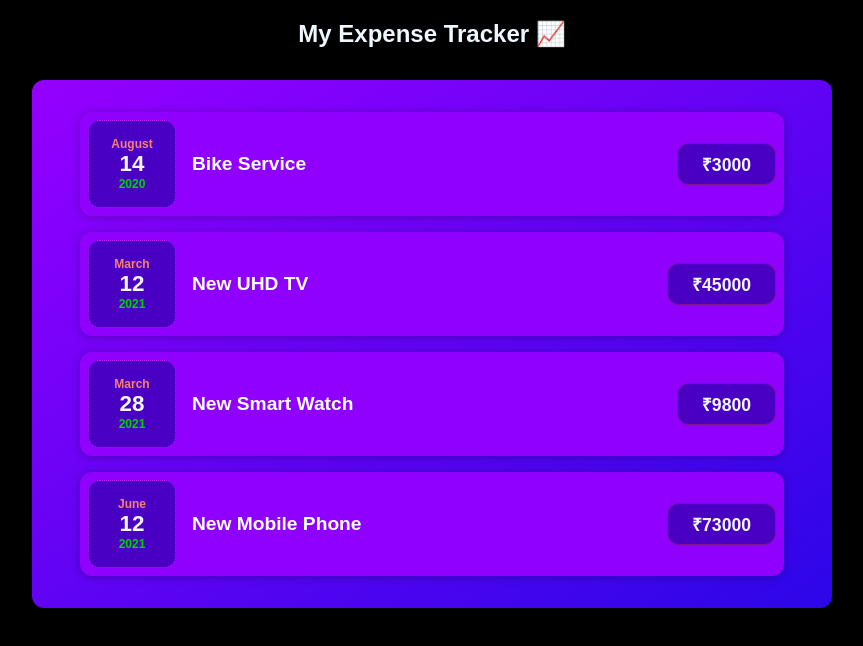
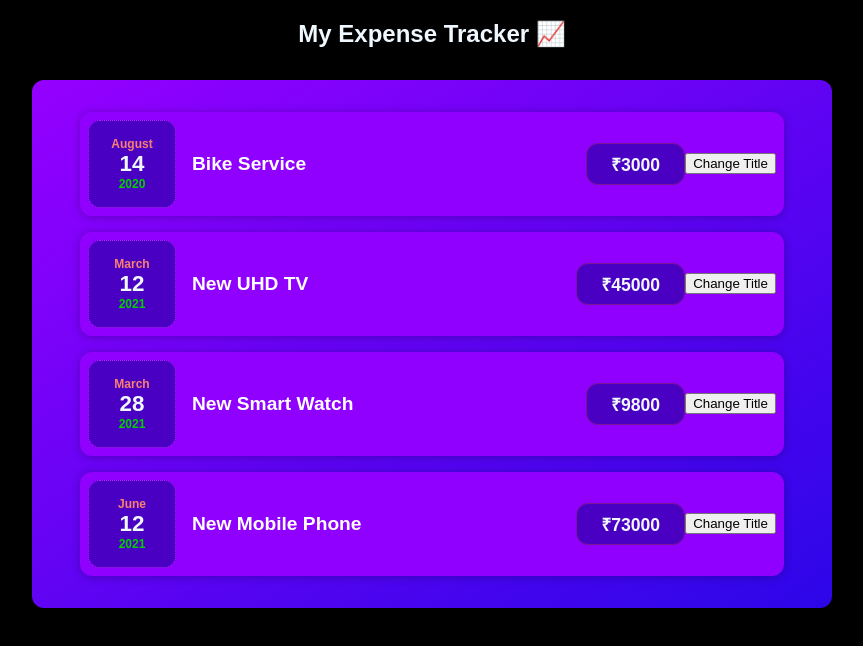
Before and after one commit to sksuraj17/react_learn, a JavaScript app: page / in a window 1280 px wide. Shown: the top 646 px of the page, without its empty margins (208-1071 px from the left). Built offline with nearby package versions, Linux system fonts and the light colour scheme; a web font is replaced by a local one.

Commit message:
Update ExpenseItem.js

```diff
--- a/src/components/Expenses/ExpenseItem.js
+++ b/src/components/Expenses/ExpenseItem.js
@@ -3,11 +3,15 @@ import Card from "../UI/Card";
 import "../../styles/ExpenseItem.css";
 
 const ExpenseItem = (props) => {
+  const clickHandler = () => {
+    alert("Clicked!!")
+  }
   return (
     <Card className="expense-item">
       <ExpenseDate date={props.date}/>
       <h2 className=".expense-item__description">{props.title}</h2>
       <div className="expense-item__price">₹{props.amount}</div>
+      <button onClick={clickHandler}>Change Title</button>
     </Card>
   );
 }
```
